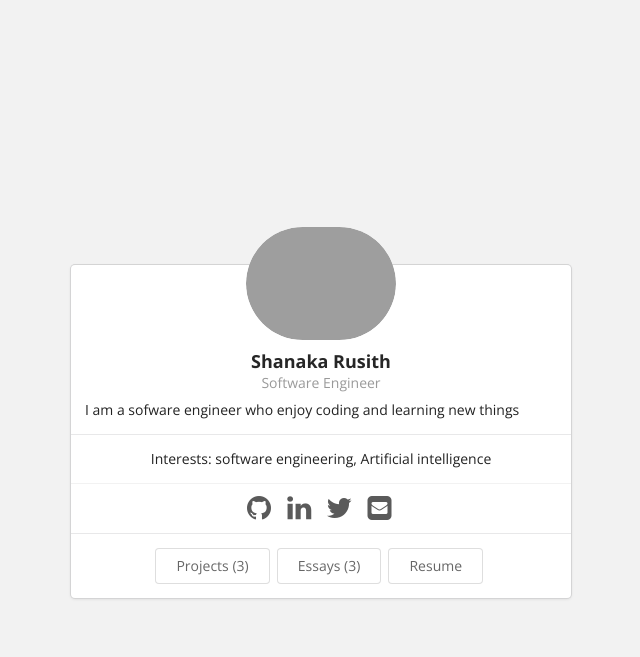
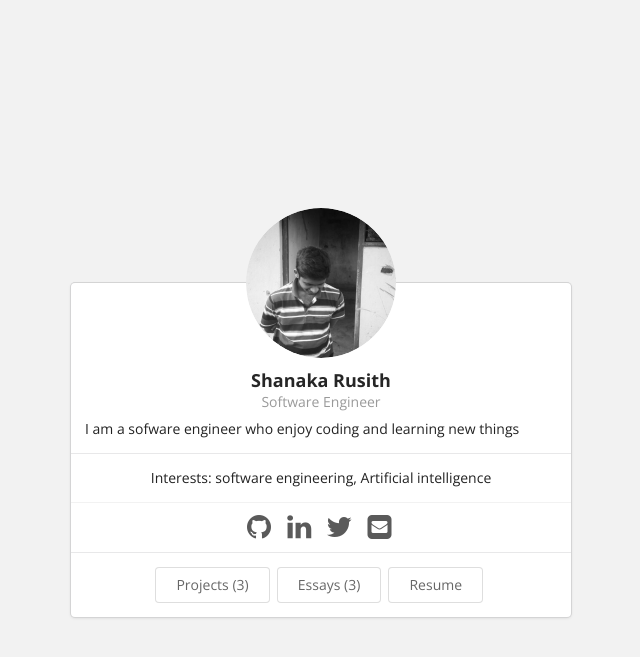
Before and after one commit to rusith/rusith.github.io, a Jekyll site: the page built from index.html, in a window 1280 px wide. Shown: the top 657 px of the page, without its empty margins (319-959 px from the left). Built offline with Jekyll 4.4.1, drawn with Linux system fonts in a browser that asks for light colours.

Commit message:
Update bio.json

```diff
--- a/_data/bio.json
+++ b/_data/bio.json
@@ -2,7 +2,7 @@
   "basics": {
     "name": "Shanaka Rusith",
     "label": "Software Engineer",
-    "picture": "https://rusith.github.io/images/rusith.png",
+    "picture": "https://rusith.github.io/images/rusith.jpg",
     "email": "rusith@mail.com",
     "phone": "+94772886223",
     "website": "https://rusith.github.io",
```
